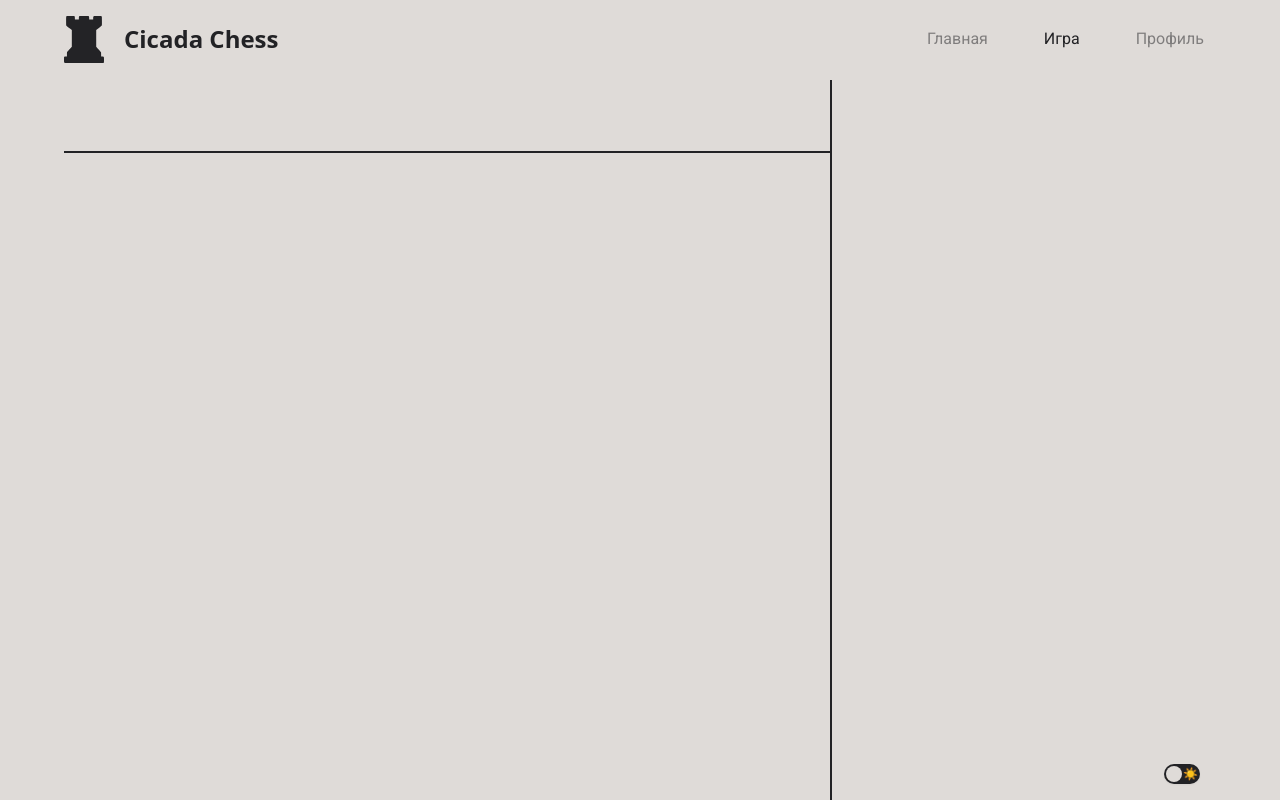
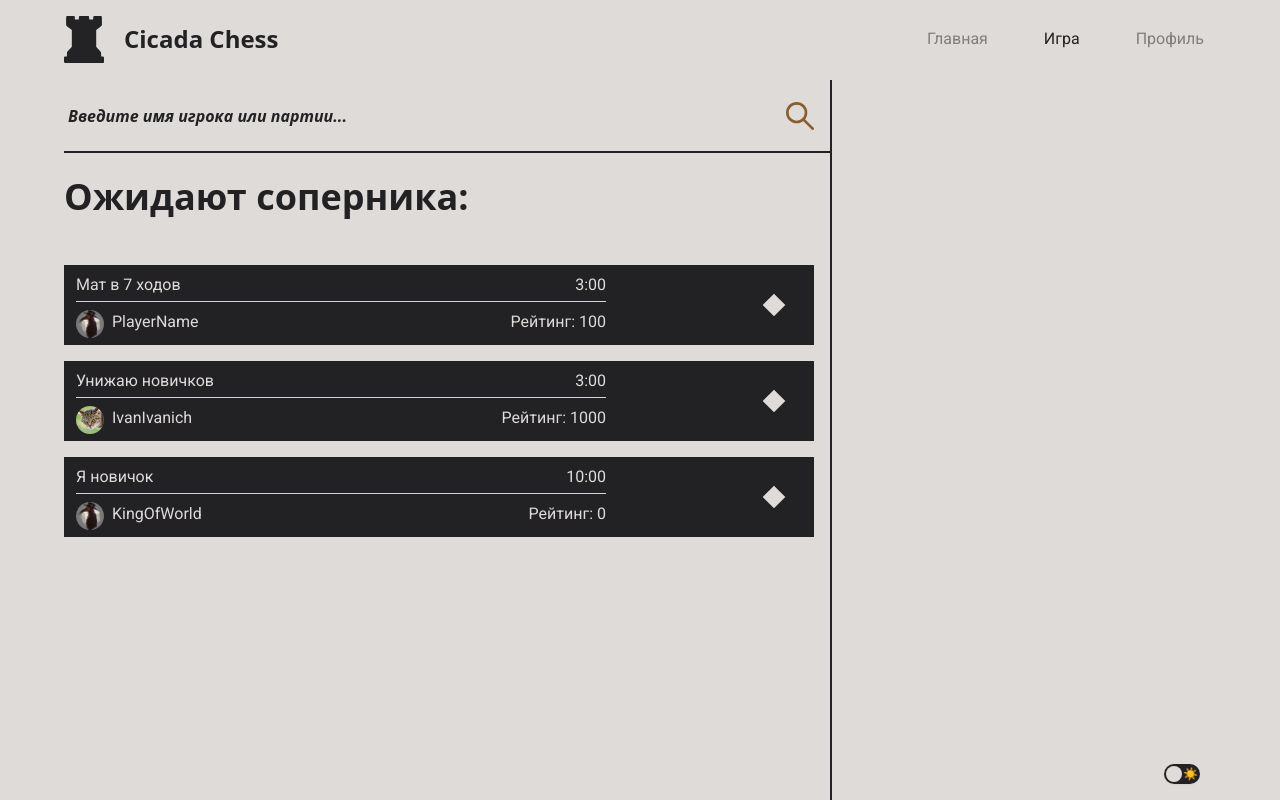
Before and after one commit to SmokingElk/cicada-frontend-mirror, a Next.js app: page /lobby in a window 1280 px wide. Shown: the top 800 px of the page. Built offline with nearby package versions, Linux system fonts and the light colour scheme.

Commit message:
Added lobbyList and lobbySearch

```diff
--- a/src/components/(shared)/common/decoratedTile.tsx
+++ b/src/components/(shared)/common/decoratedTile.tsx
@@ -9,7 +9,7 @@ export default function DecoratedTile({
   children,
 }: DecoratedTileProps) {
   return (
-    <div className={cn("flex bg-foreground justify-between", className)}>
+    <div className={cn("flex bg-foreground justify-between h-20", className)}>
       <div>{children}</div>
       <div className="h-full aspect-square flex justify-center items-center">
         <RhombusDecor className="bg-background" />
--- a/src/components/(shared)/lobby/lobbyList/lobbyList.tsx
+++ b/src/components/(shared)/lobby/lobbyList/lobbyList.tsx
@@ -1,6 +1,69 @@
-import { Styleable } from "@/lib/types";
-import { cn } from "@/lib/utils";
+"use client";
 
-export default function LobbyList({ className = "" }: Styleable) {
-  return <div className={cn("w-full", className)}></div>;
+import {Styleable} from "@/lib/types";
+import {cn} from "@/lib/utils";
+import DecoratedTile from "@/components/(shared)/common/decoratedTile";
+
+export default function LobbyList({className = ""}: Styleable) {
+    // Статические данные
+    const parties = [
+        {
+            partyName: "Мат в 7 ходов",
+            opponentName: "PlayerName",
+            time: "3:00",
+            rating: "100",
+            href: "/",
+            imageUrl: "/avatars/avatarPlaceholder.png"
+        },
+        {
+            partyName: "Унижаю новичков",
+            opponentName: "IvanIvanich",
+            time: "3:00",
+            rating: "1000",
+            href: "/",
+            imageUrl: "/avatars/avatarOpponentPlaceholder.png"
+        },
+        {
+            partyName: "Я новичок",
+            opponentName: "KingOfWorld",
+            time: "10:00",
+            rating: "0",
+            href: "/",
+            imageUrl: "/avatars/avatarPlaceholder.png"
+        },
+    ];
+
+    return (
+        <div className={cn("w-full flex flex-col min-h-screen justify-start", className)}>
+            <div
+                className="font-montserrat text-foreground text-4xl outline-none font-semibold pt-6 pb-12 placeholder-foreground">
+                Ожидают соперника:
+            </div>
+            <ul className="space-y-4 pr-4">
+                {parties.map((party, index) => (
+                    <li key={index}>
+                        <div className="w-full">
+                            <DecoratedTile className="text-background min-w-full">
+                                <div className="flex flex-col w-[550px] p-2 pl-3">
+                                    <div className="flex flex-row pb-1">
+                                        <span className="flex-start">{party.partyName}</span>
+                                        <span className="ml-auto">{party.time}</span>
+                                    </div>
+                                    <hr className="border-t border-gray-300 py-1 h-1 w-full"/>
+                                    <div className="flex flex-row-1/2">
+                                        <img
+                                            src={party.imageUrl} // Ссылка на изображение
+                                            className="w-7 h-7 rounded-full mr-2" // Стили для фото
+                                        />
+                                        <span className="flex-start">{party.opponentName}</span>
+                                        <span className="ml-auto">Рейтинг: {party.rating}</span>
+                                    </div>
+                                </div>
+                            </DecoratedTile>
+                        </div>
+                    </li>
+                ))}
+            </ul>
+        </div>
+    );
 }
--- a/src/components/(shared)/lobby/lobbySearch/lobbySearch.tsx
+++ b/src/components/(shared)/lobby/lobbySearch/lobbySearch.tsx
@@ -1,6 +1,25 @@
-import { Styleable } from "@/lib/types";
-import { cn } from "@/lib/utils";
+"use client";
 
-export default function LobbySearch({ className = "" }: Styleable) {
-  return <div className={cn("w-full", className)}></div>;
+import {Styleable} from "@/lib/types";
+import {cn} from "@/lib/utils";
+import {useState} from "react";
+
+export default function LobbySearch({className = ""}: Styleable) {
+    const [searchQuery, setSearchQuery] = useState<string>("");
+
+    return (
+        <div className={cn("w-full flex flex-row", className)}>
+            <form action="/search" method="get" className="flex flex-row items-center w-full">
+                <input
+                    className="font-montserrat text-foreground text-l italic flex-grow bg-transparent outline-none font-semibold h-[70px] pl-1 placeholder-foreground"
+                    placeholder="Введите имя игрока или партии..."
+                    value={searchQuery}
+                    onChange={(e) => setSearchQuery(e.target.value)}
+                />
+                <button type="submit" className="flex-shrink-0 pr-4">
+                    <img className="w-7 h-7" src="/icons/loupe.svg" alt="Search"/> {}
+                </button>
+            </form>
+        </div>
+    );
 }
```
Also changed, not shown: src/components/(shared)/game/gameHeader/gameAdvantageChart.tsx (+11 -11 lines), src/components/(shared)/game/gameHeader/gameHeader.tsx (+5 -5 lines), src/components/(shared)/game/gameHeader/gameOpponentsInfo.tsx (+7 -7 lines), src/components/(shared)/game/gameNav/gameNav.tsx (+4 -4 lines), public/icons/loupe.svg (added).
